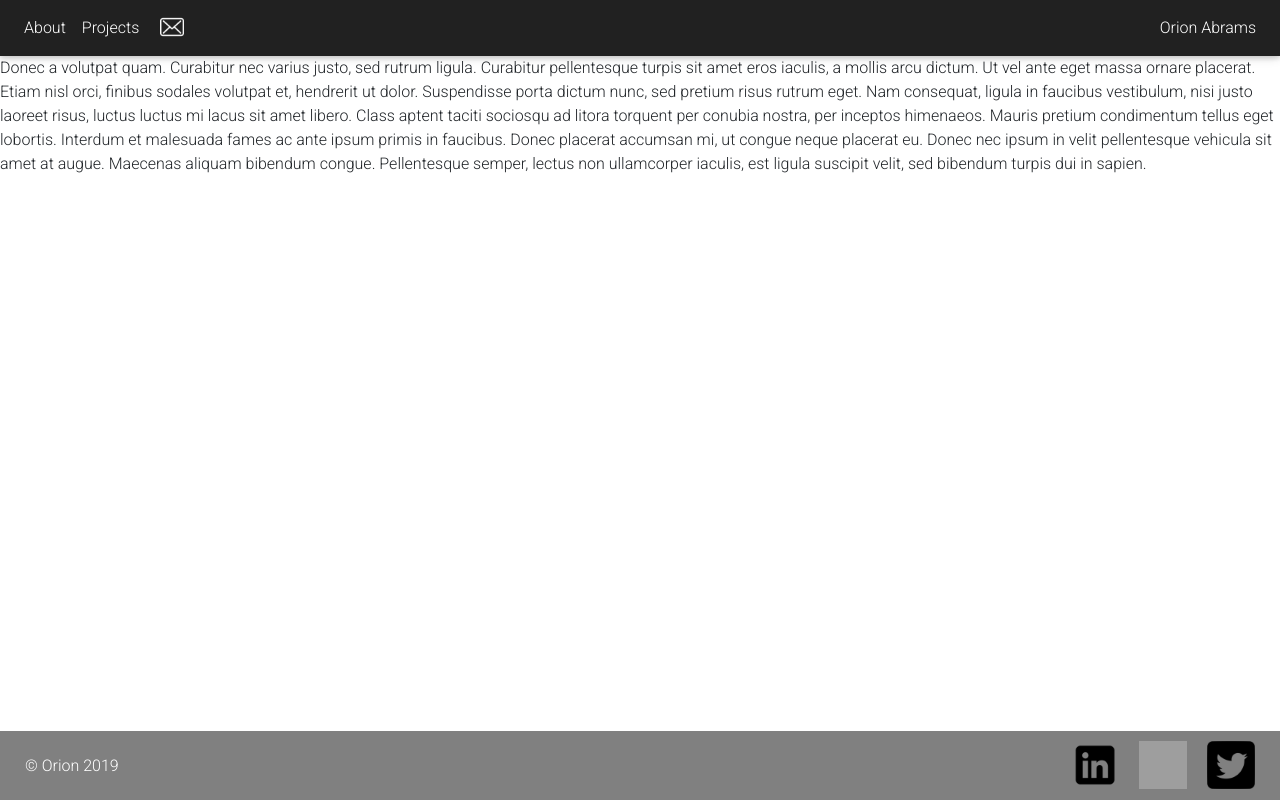
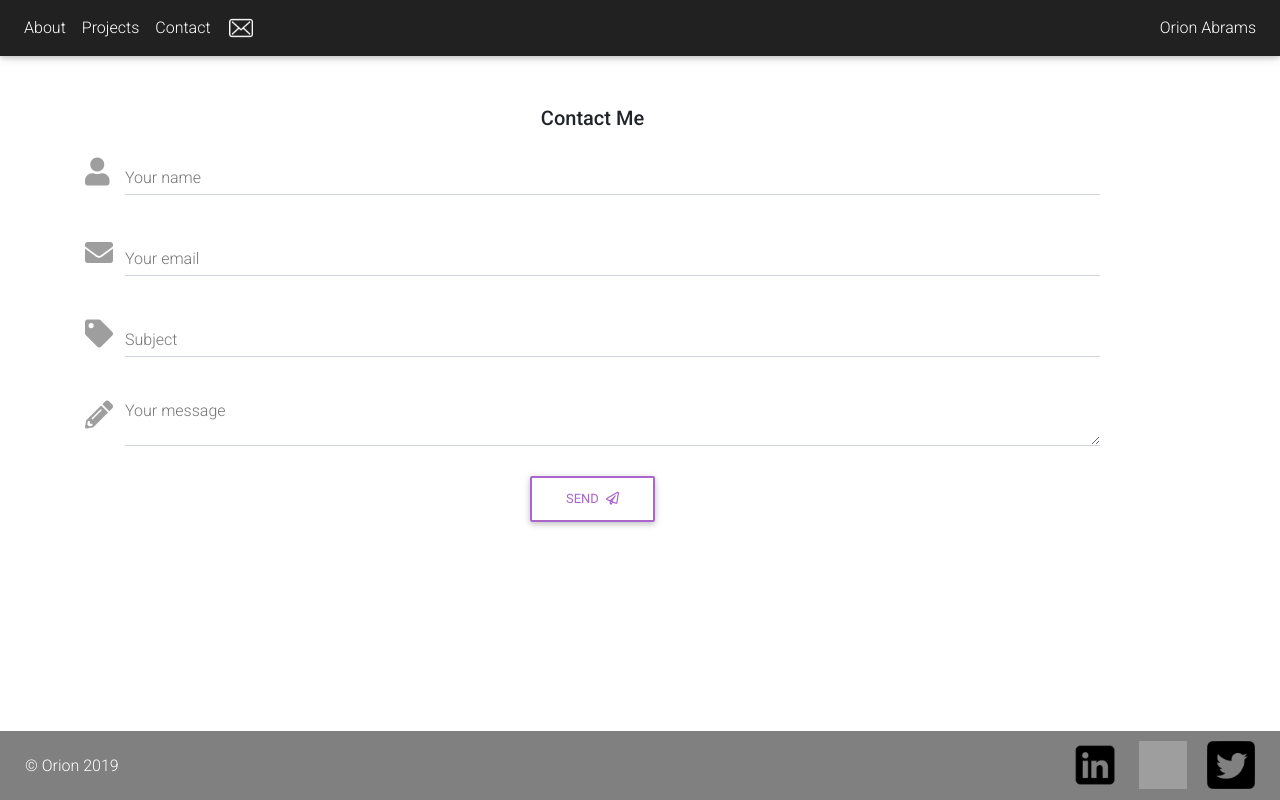
Before and after one commit to OrionAbrams/My-Portfolio, a React (Create React App) app: page /contact in a window 1280 px wide. Built offline with nearby package versions, Linux system fonts and the light colour scheme; grey boxes are pictures that could not be loaded.

Commit message:
added form and some text links

```diff
--- a/src/components/NavTabs.js
+++ b/src/components/NavTabs.js
@@ -2,6 +2,7 @@ import React from "react";
 import { Link } from "react-router-dom";
 import "./pages/style.css"
 import Email from "../assets/img/email.png"
+
 
 function NavTabs() {
   return (
@@ -29,6 +30,14 @@ function NavTabs() {
         </Link>
         </li>
         <li className="nav-item">
+          <Link
+            to="/contact"
+            className={window.location.pathname === "/contact" ? "nav-link active" : "nav-link"}
+          >
+            Contact
+        </Link>
+        </li>
+        <li className="nav-item">
           <a
             href="mailto:contact@orionabrams.com"
           >
--- a/src/components/pages/About.js
+++ b/src/components/pages/About.js
@@ -1,5 +1,6 @@
 import React from "react";
 import Orion from "../../assets/img/me.png"
+import { Link } from "react-router-dom";
 import "./style.css"
 
 function About() {
@@ -10,9 +11,15 @@ function About() {
           <h1>About Me</h1>
           <img className="rounded-circle face" alt="My face" src={Orion} />
           <p className="bio">
-        Hi! Welcome to my website. My name is Orion and I am a web developer with a passion for solving puzzles. I recently acquired a certificate from Berkeley Extension Full-stack Bootcamp and am working on projects with most of my free time to improve my coding skills and create useful applications. Thank you for visiting my page, and please check out some of my projects. Please contact me with any questions using the mail icon above. Thanks!
+            Hi! Welcome to my portfolio website. My name is Orion and I am a web developer with a passion for solving puzzles. I recently acquired a certificate from Berkeley Extension Full-stack Bootcamp and am working on projects with most of my free time to improve my coding skills and create useful applications. Thank you for visiting my page, and please check out some of my projects. Please contact me with any questions using the mail icon above or the form on the Contact page. Thanks!
         </p>
-    <a className="resume" href="https://docs.google.com/document/d/e/2PACX-1vQnYKLH_G1Gir7P9z0J6wZvUPZbIWCUkSFzOO-0fE1MiCbGoua5f_vd9FrDjYv7Vshl92xbuHsTly0i/pub">View Resume</a>
+          <p className="bio">
+            <Link target="_blank" className="contact-links text-dark" to="//docs.google.com/document/d/e/2PACX-1vQnYKLH_G1Gir7P9z0J6wZvUPZbIWCUkSFzOO-0fE1MiCbGoua5f_vd9FrDjYv7Vshl92xbuHsTly0i/pub"> Resume / </Link>
+            <Link target="_blank" className="contact-links text-dark" to="//github.com/OrionAbrams"> Github / </Link>
+            <Link target="_blank" className="contact-links text-dark" to="//www.linkedin.com/in/orionabrams/"> LinkedIn / </Link>
+            <Link target="_blank" className="contact-links text-dark space-from-footer" to="//twitter.com/OrionAbrams"> Twitter</Link>
+          </p>
+
         </div>
       </div>
       <div className="container space-from-footer">
--- a/src/components/pages/Contact.js
+++ b/src/components/pages/Contact.js
@@ -1,23 +1,69 @@
 import React from "react";
-// import "./style.css"
-function Contact() {
+import { MDBContainer, MDBRow, MDBCol, MDBBtn, MDBIcon, MDBInput } from 'mdbreact';
+
+const Contact = () => {
   return (
     <div>
+
       <h1>Contact Page</h1>
-      <p>
-        Donec a volutpat quam. Curabitur nec varius justo, sed rutrum ligula. Curabitur pellentesque
-        turpis sit amet eros iaculis, a mollis arcu dictum. Ut vel ante eget massa ornare placerat.
-        Etiam nisl orci, finibus sodales volutpat et, hendrerit ut dolor. Suspendisse porta dictum
-        nunc, sed pretium risus rutrum eget. Nam consequat, ligula in faucibus vestibulum, nisi
-        justo laoreet risus, luctus luctus mi lacus sit amet libero. Class aptent taciti sociosqu ad
-        litora torquent per conubia nostra, per inceptos himenaeos. Mauris pretium condimentum
-        tellus eget lobortis. Interdum et malesuada fames ac ante ipsum primis in faucibus. Donec
-        placerat accumsan mi, ut congue neque placerat eu. Donec nec ipsum in velit pellentesque
-        vehicula sit amet at augue. Maecenas aliquam bibendum congue. Pellentesque semper, lectus
-        non ullamcorper iaculis, est ligula suscipit velit, sed bibendum turpis dui in sapien.
-      </p>
+      <MDBContainer>
+        <MDBRow>
+
+
+          <MDBCol md="11">
+            <form className="contact-form space-from-footer" action="https://formspree.io/contact@orionabrams.com" target="_blank" method="POST">
+              <p className="h5 text-center mb-4">Contact Me</p>
+              <div className="grey-text">
+                <MDBInput
+                  label="Your name"
+                  name="username"
+                  icon="user"
+                  group
+                  type="text"
+                  validate
+                  error="wrong"
+                  success="right"
+                />
+                <MDBInput
+                  label="Your email"
+                  name="email"
+                  icon="envelope"
+                  group
+                  type="email"
+                  validate
+                  error="wrong"
+                  success="right"
+                />
+                <MDBInput
+                  label="Subject"
+                  name="subject"
+                  icon="tag"
+                  group
+                  type="text"
+                  validate
+                  error="wrong"
+                  success="right"
+                />
+                <MDBInput
+                  type="textarea"
+                  name="body"
+                  rows="2"
+                  label="Your message"
+                  icon="pencil-alt"
+                />
+              </div>
+              <div className="text-center">
+                <MDBBtn type="submit" value="Send" outline color="secondary">
+                  Send <MDBIcon far icon="paper-plane" className="ml-1" />
+                </MDBBtn>
+              </div>
+            </form>
+          </MDBCol>
+
+        </MDBRow>
+      </MDBContainer>
     </div>
   );
-}
+};
 
 export default Contact;
--- a/src/components/pages/style.css
+++ b/src/components/pages/style.css
@@ -3,12 +3,15 @@
   text-align: justify;
 }
 
-.resume {
-  margin-left: 20px;
-  margin-bottom: 20px;
+.contact-links {
+  font-size: large;
 }
 .top-space {
   margin-top: 25px;
+}
+
+.contact-form {
+  margin-top: 50px;
 }
 
 .my-nav {
@@ -27,9 +30,8 @@
 .email {
   height: 24px;
   width: 24px;
-  position: absolute;
-  top: 15px;
-  left: 160px;
+  margin-top: 8px;
+  margin-left: 10px;
 }
 
 .very-high {
```
Also changed, not shown: src/components/pages/copyexample.js (added, +48 -0 lines). Lines whose indentation alone changed are shown as unchanged.
